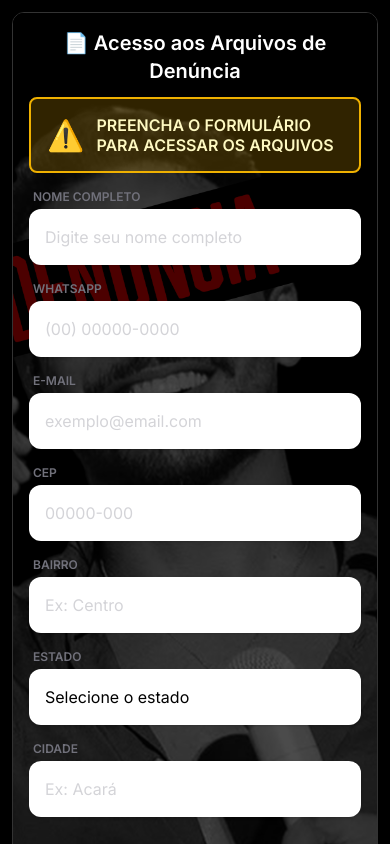
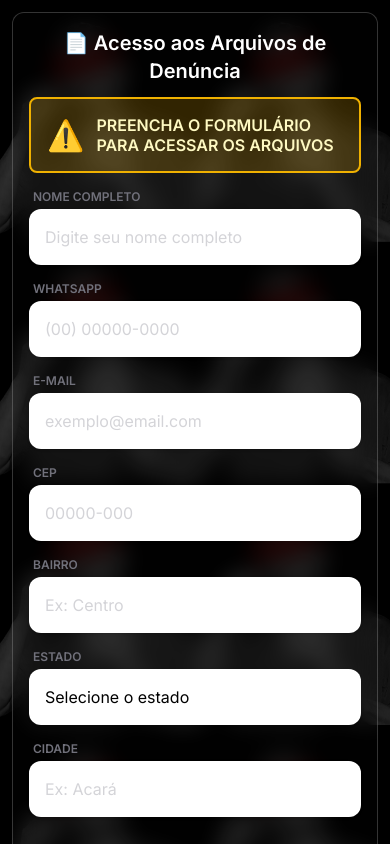
Before and after one commit to Gustavo-G-Rocha/Pedro-Deyrot, a React (Vite) app: page /safadao in a window 390 px wide. Shown: the top 844 px of the page. Built offline with nearby package versions, Linux system fonts and the light colour scheme.

Commit message:
feat: update background styles and enhance form layout for better readability

```diff
--- a/src/pages/DenunciaArquivos.tsx
+++ b/src/pages/DenunciaArquivos.tsx
@@ -37,9 +37,9 @@ export default function DenunciaArquivos() {
                     style={{
                         backgroundImage: `url('/safadao@2x.png')`,
                         backgroundRepeat: 'repeat',
-                        backgroundSize: '150px auto',
+                        backgroundSize: '200px auto',
                         backgroundPosition: 'top left',
-                        opacity: 0.3
+                        opacity: 0.25
                     }}
                 />
 
@@ -69,9 +69,9 @@ export default function DenunciaArquivos() {
                 style={{
                     backgroundImage: `url('/safadao@2x.png')`,
                     backgroundRepeat: 'repeat',
-                    backgroundSize: '150px auto',
+                    backgroundSize: '200px auto',
                     backgroundPosition: 'top left',
-                    opacity: 0.3
+                    opacity: 0.25
                 }}
             />
 
@@ -79,7 +79,7 @@ export default function DenunciaArquivos() {
                 <motion.div
                     initial={{ opacity: 0, y: 20 }}
                     animate={{ opacity: 1, y: 0 }}
-                    className="bg-[#242424]/90 backdrop-blur-md rounded-2xl shadow-2xl p-6 md:p-12 border border-white/10 mb-8"
+                    className="bg-[#242424]/50 backdrop-blur-md rounded-2xl shadow-2xl p-6 md:p-12 border border-white/20 mb-8"
                 >
                     {/* Header */}
                     <div className="flex items-center justify-between flex-wrap gap-4 mb-8 pb-6 border-b border-white/10">
--- a/src/pages/DenunciaForm.tsx
+++ b/src/pages/DenunciaForm.tsx
@@ -170,33 +170,24 @@ export default function DenunciaForm() {
 
     return (
         <div className="relative min-h-screen flex items-center justify-center p-3 md:p-4 overflow-hidden bg-black">
-            {/* Background Image - Desktop only */}
+            {/* Background Pattern - All screens */}
             <div
-                className="hidden md:block absolute inset-0 z-0 bg-cover bg-right"
+                className="absolute inset-0 z-0"
                 style={{
-                    backgroundImage: `url('/safadao@2x.png')`
+                    backgroundImage: `url('/safadao@2x.png')`,
+                    backgroundRepeat: 'repeat',
+                    backgroundSize: '200px auto',
+                    backgroundPosition: 'top left',
+                    opacity: 0.25
                 }}
             />
-            {/* Dark Overlay for better readability - Desktop only */}
-            <div className="hidden md:block absolute inset-0 z-0 bg-black/50" />
 
             <motion.div
                 initial={{ opacity: 0, y: 20 }}
                 animate={{ opacity: 1, y: 0 }}
-                className="relative z-10 w-full max-w-lg rounded-xl md:rounded-2xl shadow-2xl p-4 md:p-6 lg:p-10 border border-white/20 overflow-hidden
-                           md:bg-[#242424]/90 md:backdrop-blur-md"
+                className="relative z-10 w-full max-w-lg rounded-xl md:rounded-2xl shadow-2xl p-4 md:p-6 lg:p-10 border border-white/20 overflow-hidden bg-[#242424]/5 backdrop-blur-md"
             >
-                {/* Background Image Mobile - Inside card */}
-                <div
-                    className="md:hidden absolute inset-0 z-0 bg-cover bg-center"
-                    style={{
-                        backgroundImage: `url('/safadao@2x.png')`
-                    }}
-                />
-                {/* Dark Overlay Mobile */}
-                <div className="md:hidden absolute inset-0 z-0 bg-black/70" />
 
-                <div className="relative z-10">
                 <header className="mb-3 text-center">
                     <h1 className="text-xl md:text-2xl lg:text-3xl font-black text-white mb-2">📄 Acesso aos Arquivos de Denúncia</h1>
                 </header>
@@ -406,7 +397,6 @@ export default function DenunciaForm() {
                         </motion.div>
                     )}
                 </AnimatePresence>
-                </div>
             </motion.div>
         </div>
     );
```
Lines whose indentation alone changed are shown as unchanged.
